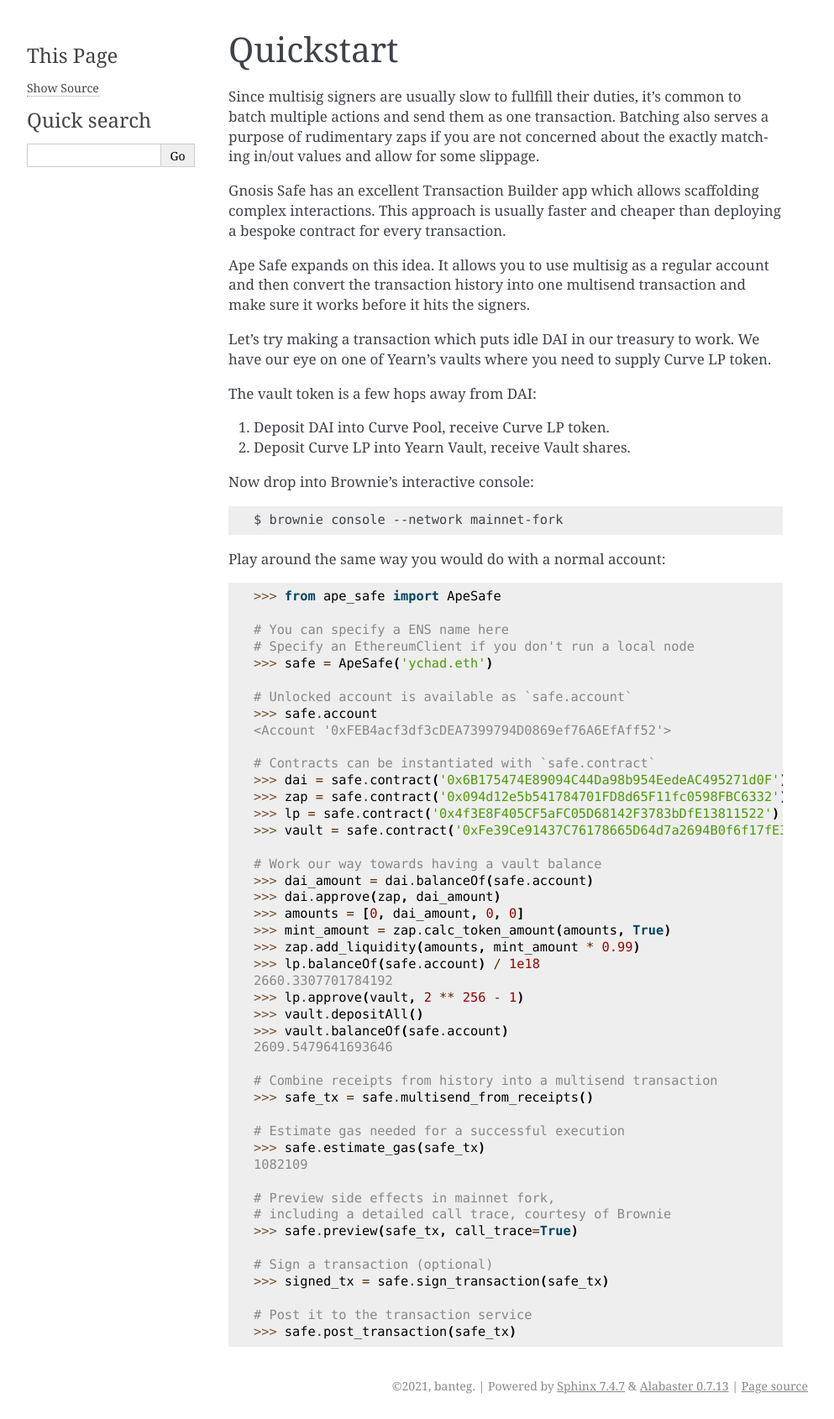
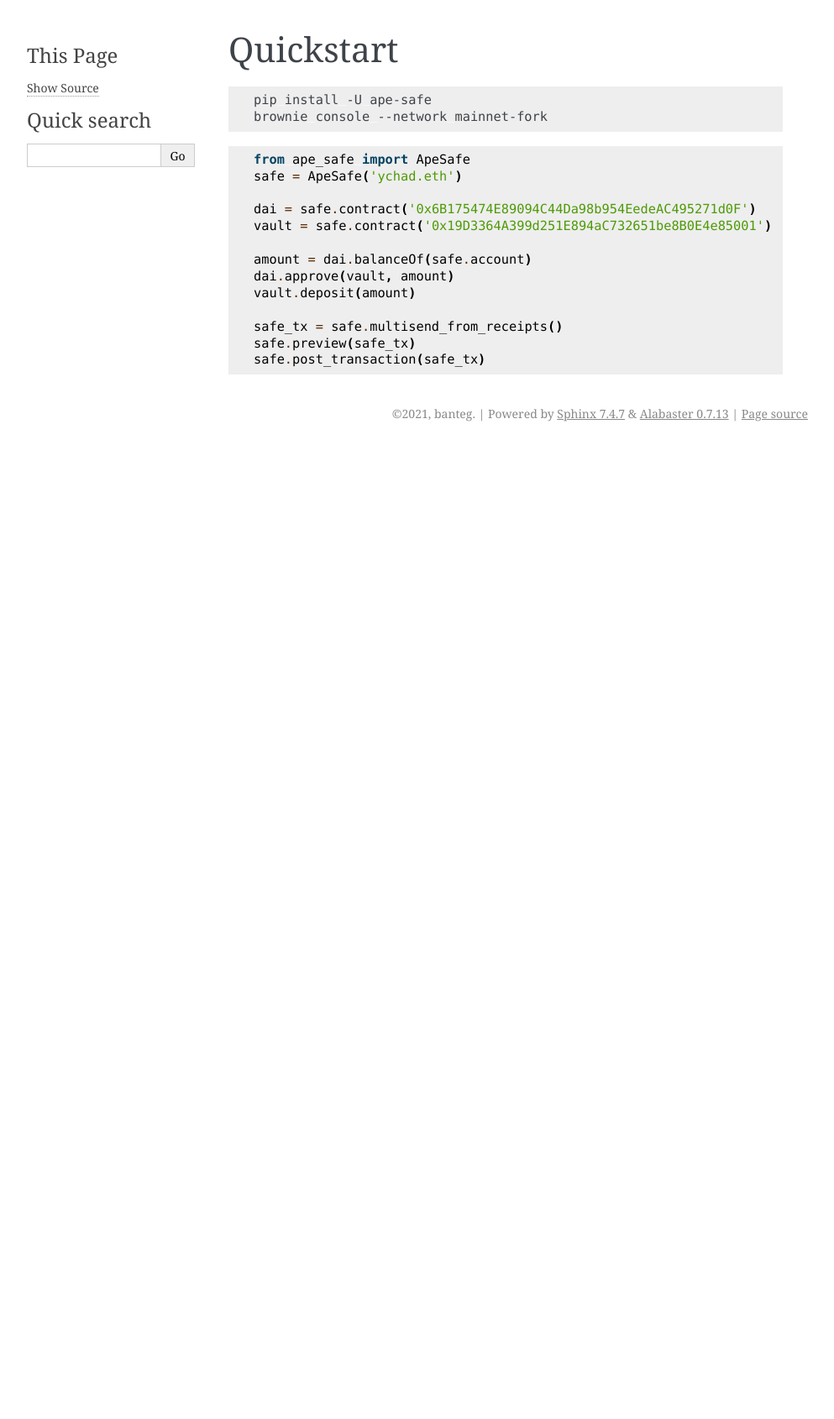
Before and after one commit to banteg/brownie-safe, a Sphinx documentation site: the page built from docs/quickstart.rst, in a window 1280 px wide. Shown: the whole page at 84% size, without its empty margins (148-1141 px from the left). Built offline with Sphinx 7.4.7, drawn with Linux system fonts in a browser that asks for light colours; after the commit the page ends 900 px from its top, so only the background shows below that.

Commit message:
docs: add sphinx docs

```diff
--- a/docs/ape_safe.rst
+++ b/docs/ape_safe.rst
@@ -5,3 +5,4 @@
    :members:
    :undoc-members:
    :show-inheritance:
+   :exclude-members: base_url, multisend
--- a/docs/install.rst
+++ b/docs/install.rst
@@ -8,7 +8,7 @@
 
 .. code-block:: bash
 
-   $ pip install -U ape-safe
+   pip install -U ape-safe
 
 
 .. _Brownie: https://eth-brownie.readthedocs.io/en/latest/install.html
--- a/docs/quickstart.rst
+++ b/docs/quickstart.rst
@@ -1,80 +1,24 @@
 Quickstart
-==========
-
-Since multisig signers are usually slow to fullfill their duties,
-it's common to batch multiple actions and send them as one transaction.
-Batching also serves a purpose of rudimentary zaps if you are not concerned
-about the exactly matching in/out values and allow for some slippage.
-
-Gnosis Safe has an excellent Transaction Builder app which allows scaffolding
-complex interactions. This approach is usually faster and cheaper than deploying
-a bespoke contract for every transaction.
-
-Ape Safe expands on this idea. It allows you to use multisig as a regular account and
-then convert the transaction history into one multisend transaction and make sure
-it works before it hits the signers.
-
-Let's try making a transaction which puts idle DAI in our treasury to work.
-We have our eye on one of Yearn's vaults where you need to supply Curve LP token.
-
-The vault token is a few hops away from DAI:
-
-1. Deposit DAI into Curve Pool, receive Curve LP token.
-
-2. Deposit Curve LP into Yearn Vault, receive Vault shares.
-
-Now drop into Brownie's interactive console:
+================
 
 .. code-block:: bash
 
-    $ brownie console --network mainnet-fork
+    pip install -U ape-safe
+    brownie console --network mainnet-fork
 
-Play around the same way you would do with a normal account:
 
 .. code-block:: python
 
-    >>> from ape_safe import ApeSafe
+    from ape_safe import ApeSafe
+    safe = ApeSafe('ychad.eth')
 
-    # You can specify a ENS name here
-    # Specify an EthereumClient if you don't run a local node
-    >>> safe = ApeSafe('ychad.eth')
+    dai = safe.contract('0x6B175474E89094C44Da98b954EedeAC495271d0F')
+    vault = safe.contract('0x19D3364A399d251E894aC732651be8B0E4e85001')
 
-    # Unlocked account is available as `safe.account`
-    >>> safe.account
-    <Account '0xFEB4acf3df3cDEA7399794D0869ef76A6EfAff52'>
+    amount = dai.balanceOf(safe.account)
+    dai.approve(vault, amount)
+    vault.deposit(amount)
 
-    # Contracts can be instantiated with `safe.contract`
-    >>> dai = safe.contract('0x6B175474E89094C44Da98b954EedeAC495271d0F')
-    >>> zap = safe.contract('0x094d12e5b541784701FD8d65F11fc0598FBC6332')
-    >>> lp = safe.contract('0x4f3E8F405CF5aFC05D68142F3783bDfE13811522')
-    >>> vault = safe.contract('0xFe39Ce91437C76178665D64d7a2694B0f6f17fE3')
-
-    # Work our way towards having a vault balance
-    >>> dai_amount = dai.balanceOf(safe.account)
-    >>> dai.approve(zap, dai_amount)
-    >>> amounts = [0, dai_amount, 0, 0]
-    >>> mint_amount = zap.calc_token_amount(amounts, True)
-    >>> zap.add_liquidity(amounts, mint_amount * 0.99)
-    >>> lp.balanceOf(safe.account) / 1e18
-    2660.3307701784192
-    >>> lp.approve(vault, 2 ** 256 - 1)
-    >>> vault.depositAll()
-    >>> vault.balanceOf(safe.account)
-    2609.5479641693646
-
-    # Combine receipts from history into a multisend transaction
-    >>> safe_tx = safe.multisend_from_receipts()
-
-    # Estimate gas needed for a successful execution
-    >>> safe.estimate_gas(safe_tx)
-    1082109
-
-    # Preview side effects in mainnet fork,
-    # including a detailed call trace, courtesy of Brownie
-    >>> safe.preview(safe_tx, call_trace=True)
-
-    # Sign a transaction (optional)
-    >>> signed_tx = safe.sign_transaction(safe_tx)
-
-    # Post it to the transaction service
-    >>> safe.post_transaction(safe_tx)
+    safe_tx = safe.multisend_from_receipts()
+    safe.preview(safe_tx)
+    safe.post_transaction(safe_tx)
```
Also changed, not shown: docs/detailed.rst (added, +69 -0 lines), docs/index.rst (+4 -3 lines), docs/intro.rst (added, +10 -0 lines).
